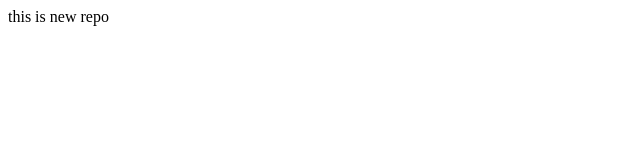
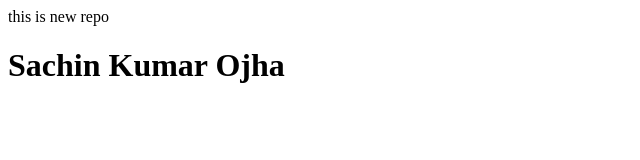
Before and after one commit to SachinOjha2001/LocalRepo, a plain HTML site: page index.html in a window 1280 px wide. Shown: the whole page, without its empty margins (0-640 px from the left). Drawn offline with Linux system fonts and the light colour scheme.

Commit message:
Add New Features

```diff
--- a/index.html
+++ b/index.html
@@ -1 +1,2 @@
 <p>this is new repo</p>
+<h1>Sachin Kumar Ojha</h1>
```
